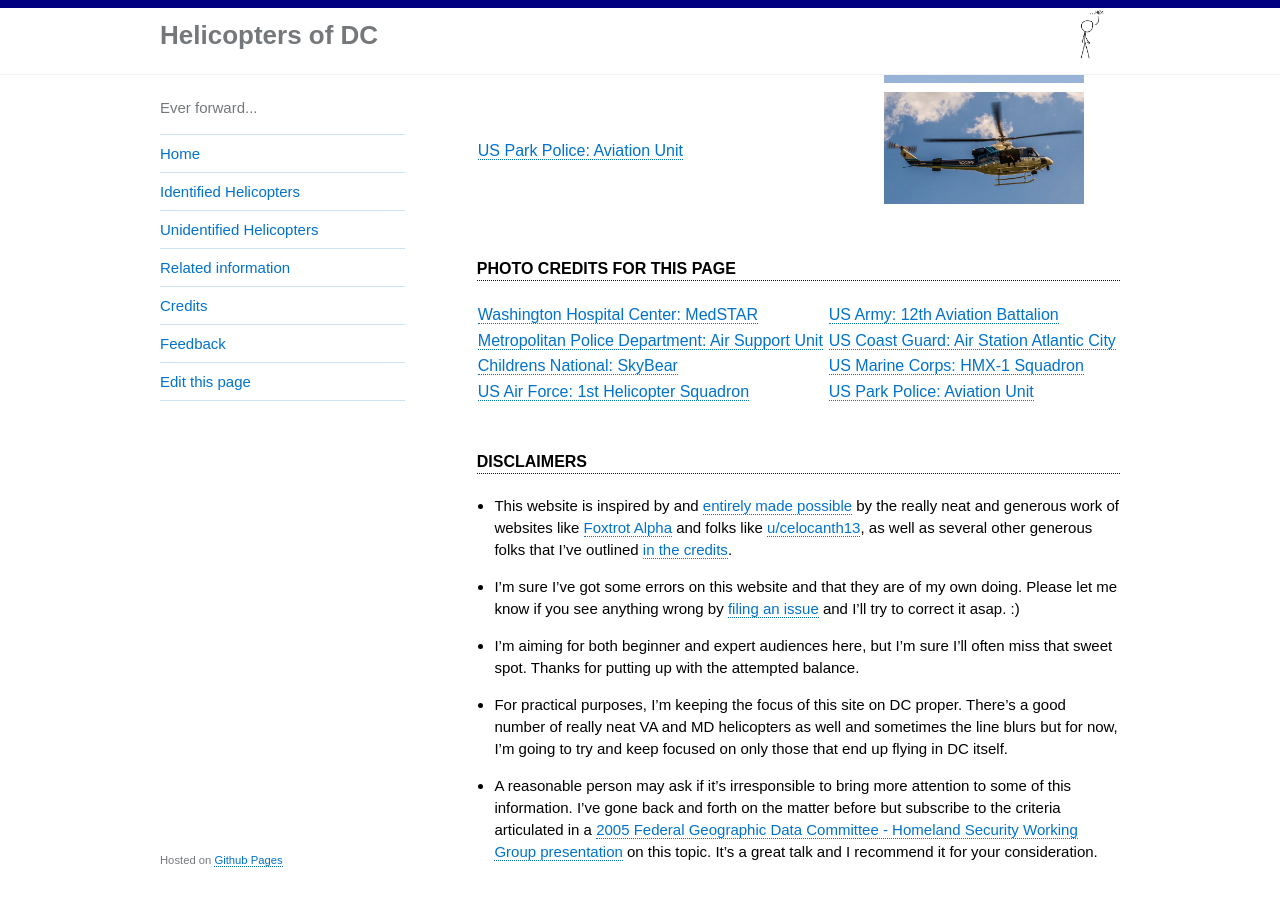
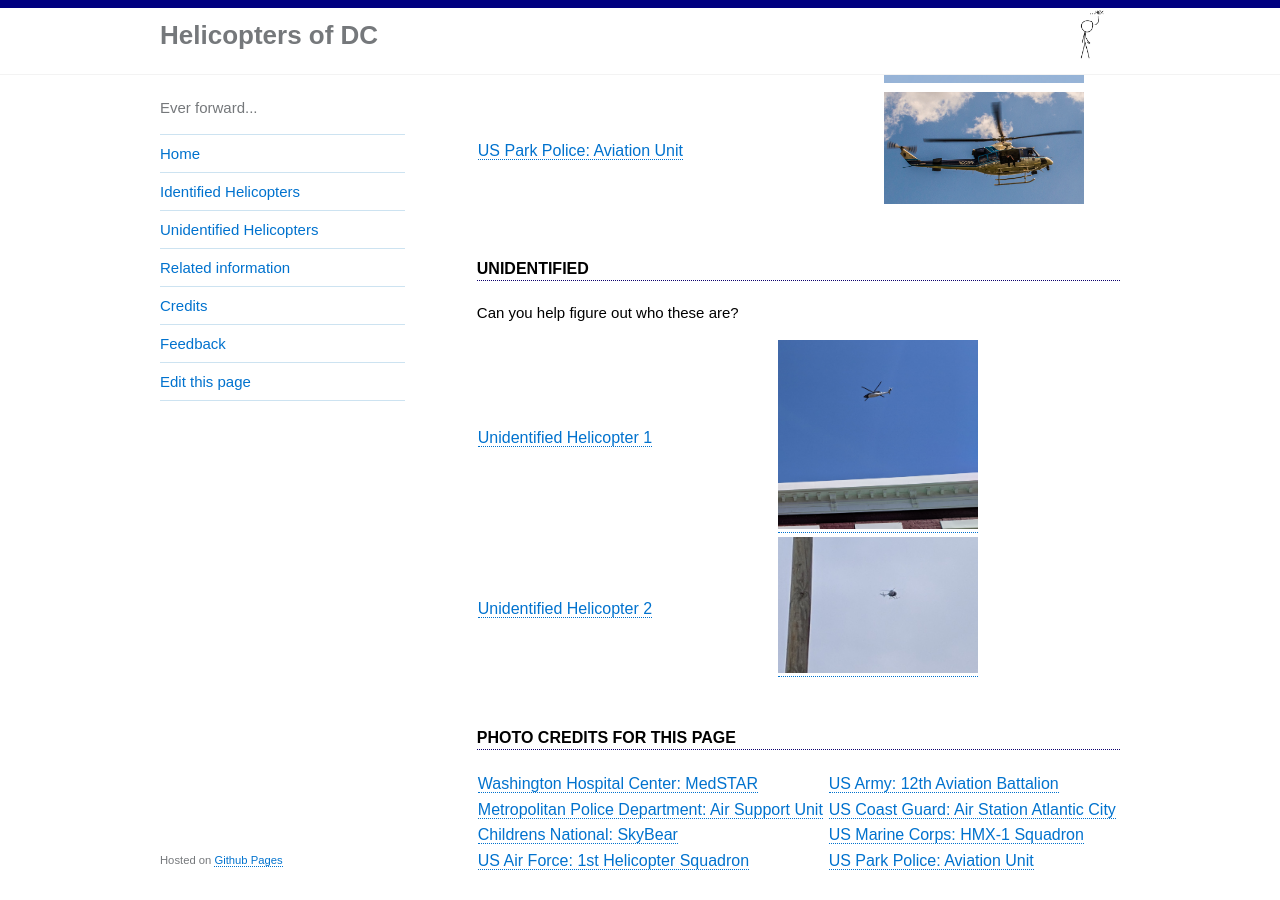
Before and after one commit to gbinal/dc-helicopters, a Jekyll site: the page built from index.md, in a window 1280 px wide and 900 px high, scrolled down 1061 px. Built offline with Jekyll 4.4.1, drawn with Linux system fonts in a browser that asks for light colours.

Commit message:
updating homepage

```diff
--- a/index.md
+++ b/index.md
@@ -21,6 +21,30 @@ published: true
       </td>
     </tr>
   {% endfor %}
+</table>
+
+#### Unidentified
+
+Can you help figure out who these are?
+
+
+<table style="width:100%">
+    <tr>
+      <td>
+        <a href="https://helicoptersofdc.com/unidentified#unidentified-helicopter-1">Unidentified Helicopter 1</a>
+      </td>
+      <td>
+        <a href="https://helicoptersofdc.com/unidentified#unidentified-helicopter-1"><img src="https://helicoptersofdc.com/pictures/unknown-helicopter-1-1.jpg" alt="unidentified-1" width="200"></a>
+      </td>
+    </tr>
+      <tr>
+      <td>
+        <a href="https://helicoptersofdc.com/unidentified#unidentified-helicopter-2">Unidentified Helicopter 2</a>
+      </td>
+      <td>
+        <a href="https://helicoptersofdc.com/unidentified#unidentified-helicopter-2"><img src="https://helicoptersofdc.com/pictures/unknown-helicopter-2-1.jpg" alt="unidentified 2" width="200"></a>
+      </td>
+    </tr>
 </table>
 
 #### Photo Credits for this page
```
Also changed, not shown: other parts of index.md (+1 -1 lines).
